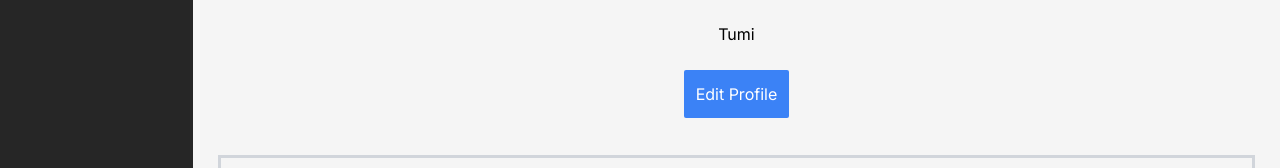
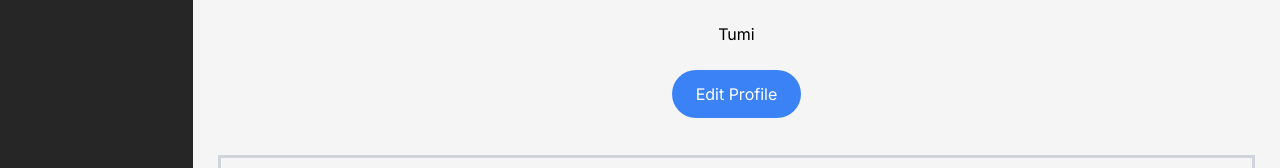
Before and after one commit to TebogoYungMercykay/Gamified_Health_App_Logic_Legends, a Next.js app in the folder health-app/: page /setting in a window 1280 px wide. Shown: the part 398-566 px from the top of the page. Built offline with nearby package versions, Linux system fonts and the light colour scheme.

Commit message:
Partial Profile Modification

```diff
--- a/health-app/app/components/settings/Profile.tsx
+++ b/health-app/app/components/settings/Profile.tsx
@@ -4,9 +4,8 @@ const Profile = () => {
     return (
         <div className=' w-full flex flex-col gap-6 items-center'>
             <div className=' w-72 h-72 rounded-full bg-red-700 overflow-hidden'></div>
-            {/*  Name  */}
-            <h3>Tumi</h3>
-            <button className=' bg-blue-500 p-3 text-white rounded-sm mb-7'>Edit Profile</button>
+            <h2>Tumi</h2>
+            <button className=' bg-blue-500 py-3 px-6 text-white rounded-3xl mb-7'>Edit Profile</button>
         </div>
     )
 }
```
